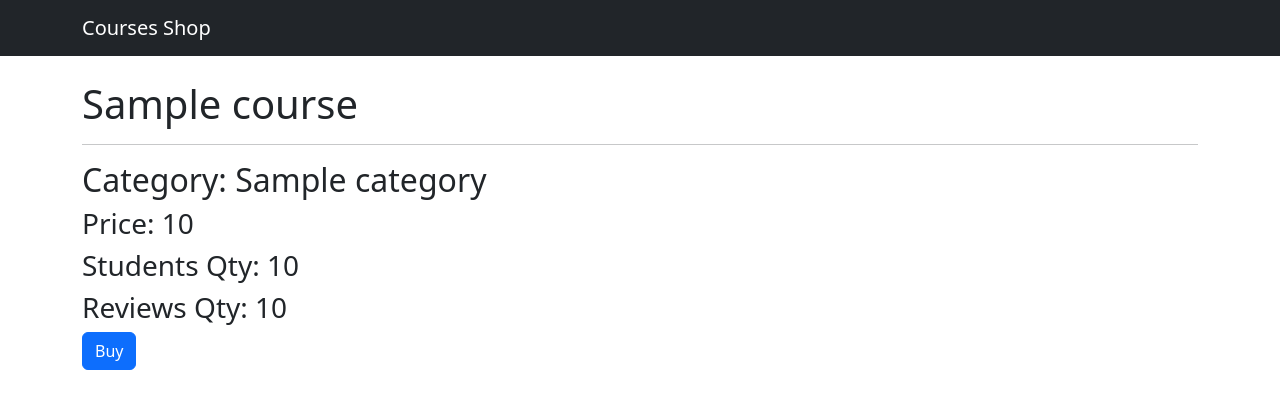
After one commit to lukas-011/DjangoShopApp, a Django app: template templates/shop/single_course.html in a window 1280 px wide. The commit adds this page. Shown: the top 409 px of the page. Run offline with Django 5.2, Linux system fonts and the light colour scheme; the template is opened without the code that fills it: most values are stand-ins (such as "Sample title", 1, 10 or a date in 2020).

Commit message:
Made hypertext links for the shop, so you can go to the item in the shop

```diff
--- a/base/settings.py
+++ b/base/settings.py
@@ -55,7 +55,7 @@ ROOT_URLCONF = 'base.urls'
 TEMPLATES = [
     {
         'BACKEND': 'django.template.backends.django.DjangoTemplates',
-        'DIRS': [],
+        'DIRS': [BASE_DIR / 'templates'],
         'APP_DIRS': True,
         'OPTIONS': {
             'context_processors': [
--- a/shop/urls.py
+++ b/shop/urls.py
@@ -1,7 +1,9 @@
 from django.urls import path
 from . import views
 
+app_name = 'shop'
+
 urlpatterns = [
-    path('', views.index),
-    path('<int:course_id>', views.single_course)
+    path('', views.index, name="index"),
+    path('<int:course_id>', views.single_course, name="single_course")
 ]
--- a/shop/templates/base.html
+++ b/templates/base.html
@@ -6,10 +6,15 @@
           content="width=device-width, user-scalable=no, initial-scale=1.0, maximum-scale=1.0, minimum-scale=1.0">
     <meta http-equiv="X-UA-Compatible" content="ie=edge">
     <link rel="stylesheet" href="https://cdn.jsdelivr.net/npm/bootstrap@5.3.3/dist/css/bootstrap.min.css">
-{% block title-content%}
-{% endblock%}
+{% block title-content %}
+{% endblock %}
 </head>
 <body>
+    <nav class="navbar navbar-dark bg-dark">
+        <div class="container">
+            <a href={% url "shop:index" %} class="navbar-brand">Courses Shop</a>
+        </div>
+    </nav>
     <main class="container">
         {% block content %}
         {% endblock %}
--- /dev/null
+++ b/templates/shop/single_course.html
@@ -0,0 +1,15 @@
+{% extends 'base.html' %}
+
+{% block title %}
+    {{ course.title }}
+{% endblock %}
+
+{% block content %}
+<h1 class="mt-4">{{ course.title }}</h1>
+<hr>
+<h2>Category: {{ course.category }}</h2>
+<h3>Price: {{ course.price }}</h3>
+<h3>Students Qty: {{ course.students_qty }}</h3>
+<h3>Reviews Qty: {{ course.reviews_qty }}</h3>
+<button class="btn btn-primary">Buy</button>
+{% endblock %}
```
Also changed, not shown: shop/templates/single_course.html (deleted, +0 -13 lines), shop/views.py (+15 -4 lines), templates/shop/courses.html (renamed from shop/templates/courses.html, +5 -3 lines).
